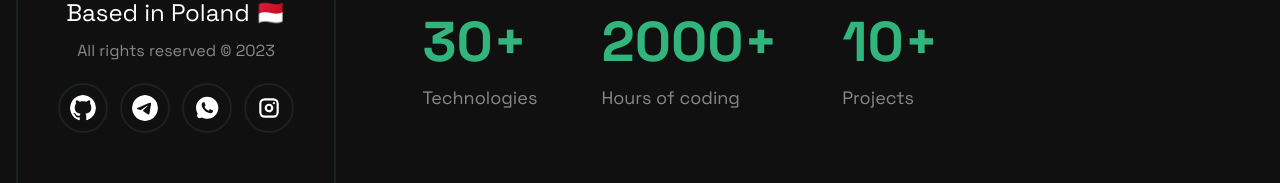
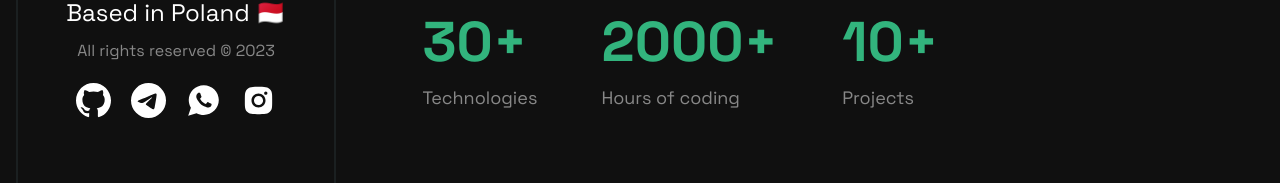
Before and after one commit to Anton-Kravkenko/Antonex, a Next.js app: page / in a window 1280 px wide. Shown: the part 468-651 px from the top of the page. Built offline with nearby package versions, Linux system fonts and the light colour scheme.

Commit message:
do header and adaptive it

```diff
--- /dev/null
+++ b/app/components/sections/header/header.tsx
@@ -0,0 +1,26 @@
+import SocialMediaIcons from '@/app/components/sections/left-bar/ui/social-media-icons/social-media-icons'
+import Button from '@/app/components/ui/button/button'
+import Heading from '@/app/components/ui/heading/heading'
+import { about } from '@/app/data/about'
+import { Color } from '@/app/utils/colors'
+
+const Header = () => (
+	<div className='fixed left-0 top-0 z-50 flex h-[50px] w-full items-center justify-between rounded-b-2xl border-b-2 border-twilight bg-dusk px-4 sm:h-[65px] xl:hidden'>
+		<Heading size={20} color={Color.white} bold>
+			👋 {about.name}
+		</Heading>
+		<div className='flex items-center'>
+			<div className='flex items-center gap-3'>
+				<SocialMediaIcons size={26} />
+			</div>
+			<Button
+				href={'mailto: antonkzavcenco05@gmail.com'}
+				size={'sm'}
+				className='text-md ml-4 hidden items-center justify-center rounded-xl text-center font-bold sm:block'>
+				Send me mail
+			</Button>
+		</div>
+	</div>
+)
+
+export default Header
--- a/app/components/sections/home/home.tsx
+++ b/app/components/sections/home/home.tsx
@@ -8,7 +8,7 @@ import { AiOutlineHome } from 'react-icons/ai'
 
 const Home = () => (
 	<SectionBox mt={10} title={'Home'} icon={AiOutlineHome}>
-		<h2 className='mt-2 text-3xl leading-[2rem]  lg:text-5xl lg:leading-[4rem]'>
+		<h2 className='mt-2 text-3xl leading-[2.5rem]  lg:text-5xl lg:leading-[4rem]'>
 			Say Hi from {''}
 			<a
 				className='font-bold text-primary'
@@ -16,7 +16,7 @@ const Home = () => (
 				Anton
 			</a>
 			, Mobile Developer <br /> who <span className='text-crimson'>loves</span>{' '}
-			to code and <br /> create new things for people 🚀
+			to code and create new things for people 🚀
 		</h2>
 		<Description className='mt-4 w-[80%]' color={Color.charcoal}>
 			{
--- a/app/components/sections/home/ui/counter/counter.tsx
+++ b/app/components/sections/home/ui/counter/counter.tsx
@@ -8,7 +8,7 @@ interface CounterProps {
 	description: string
 }
 const Counter: FC<CounterProps> = props => (
-	<div className='flex w-full items-center justify-center sm:block sm:w-fit'>
+	<div className='flex w-full items-center justify-center  sm:block sm:w-fit '>
 		<div>
 			<Heading color={Color.primary} size={56} bold>
 				{props.number}+
--- a/app/components/sections/left-bar/left-bar.tsx
+++ b/app/components/sections/left-bar/left-bar.tsx
@@ -2,6 +2,7 @@ import SocialMediaIcons from '@/app/components/sections/left-bar/ui/social-media
 import Button from '@/app/components/ui/button/button'
 import Description from '@/app/components/ui/description/description'
 import Heading from '@/app/components/ui/heading/heading'
+import { about } from '@/app/data/about'
 import { Color } from '@/app/utils/colors'
 import Image from 'next/image'
 
@@ -9,7 +10,7 @@ const LeftBar = () => (
 	<div className='bottom-5 top-5 hidden  w-[25%] rounded-2xl border-2 border-twilight p-8 xl:fixed xl:block xl:h-[calc(100vh-2.5rem)]'>
 		<div className='flex items-center  justify-between'>
 			<Heading color={Color.white} bold>
-				👋 Anton K.
+				👋 {about.name}
 			</Heading>
 			<div className='flex gap-5'>
 				<Description size={12}>
@@ -31,7 +32,9 @@ const LeftBar = () => (
 		<Description center color={Color.charcoal}>
 			All rights reserved © {new Date().getFullYear()}
 		</Description>
-		<SocialMediaIcons />
+		<div className='mt-5 flex items-center justify-center gap-5'>
+			<SocialMediaIcons size={35} />
+		</div>
 		<Button
 			href={'mailto: antonkzavcenco05@gmail.com'}
 			className=' absolute bottom-5  left-5 right-5 items-center justify-center rounded-xl text-center text-xl font-bold'>
--- a/app/components/sections/left-bar/ui/social-media-icons/social-media-icons.tsx
+++ b/app/components/sections/left-bar/ui/social-media-icons/social-media-icons.tsx
@@ -1,17 +1,17 @@
 import Icon from '@/app/components/ui/icon/icon'
 import { socialMediaIcons } from '@/app/data/SocialMediaIcons'
-const SocialMediaIcons = () => (
-	<div className='mt-5 flex items-center justify-center gap-3'>
+import { stylesProps } from '@/app/types/element-types'
+import { FC } from 'react'
+
+interface SocialMediaIconsProps extends stylesProps {
+	size: number
+}
+const SocialMediaIcons: FC<SocialMediaIconsProps> = ({ ...props }) => (
+	<>
 		{socialMediaIcons.map(icon => (
-			<Icon
-				key={icon.id}
-				icon={icon.icon}
-				size={50}
-				className='rounded-full border-2 border-twilight p-2.5'
-				href={icon.href}
-			/>
+			<Icon key={icon.id} icon={icon.icon} href={icon.href} {...props} />
 		))}
-	</div>
+	</>
 )
 
 export default SocialMediaIcons
--- a/app/components/ui/heading/heading.tsx
+++ b/app/components/ui/heading/heading.tsx
@@ -5,7 +5,7 @@ interface TitleProps
 	extends ColorProps,
 		Omit<HTMLProps<HTMLHeadingElement>, 'children' | 'color'> {
 	children: ReactNode
-	size?: 18 | 24 | 32 | 48 | 56 | 64
+	size?: 18 | 20 | 24 | 32 | 48 | 56 | 64
 	bold?: boolean
 	center?: boolean
 }
--- a/app/data/SocialMediaIcons.ts
+++ b/app/data/SocialMediaIcons.ts
@@ -1,6 +1,6 @@
+import { AiFillInstagram } from 'react-icons/ai'
 import { BsGithub, BsTelegram } from 'react-icons/bs'
 import { IoLogoWhatsapp } from 'react-icons/io'
-import { TbBrandInstagram } from 'react-icons/tb'
 
 export const githubLink = 'https://github.com/Anton-Kravkenko'
 export const TelegramLink = 'https://t.me/AntonKravcenco'
@@ -26,6 +26,6 @@ export const socialMediaIcons = [
 	{
 		id: 4,
 		href: InstagramLink,
-		icon: TbBrandInstagram
+		icon: AiFillInstagram
 	}
 ]
--- a/app/data/about.ts
+++ b/app/data/about.ts
@@ -1,4 +1,5 @@
 export const about = {
+	name: 'Anton K.',
 	description: `My journey started more than a ${
 		new Date().getFullYear() - 2021
 	} years ago, then I made a promise to myself that I could become a good developer, since then, every day I work 6-8 hours without a day off. I spend this time developing my big projects on the latest technologies. It's sad that people don't take my knowledge seriously, because of my young age, and my achievements seem like rewriting someone else's code to them. Although you can't find my project ideas and realization anywhere else.`,
--- a/app/page.tsx
+++ b/app/page.tsx
@@ -1,4 +1,5 @@
 import About from '@/app/components/sections/about/about'
+import Header from '@/app/components/sections/header/header'
 import HomeSection from '@/app/components/sections/home/home'
 import LeftBar from '@/app/components/sections/left-bar/left-bar'
 import Price from '@/app/components/sections/price/price'
@@ -10,7 +11,8 @@ export default function Home() {
 	return (
 		<div className='items-center justify-between p-4'>
 			<LeftBar />
-			<div className='relative sm:left-0  sm:w-full sm:p-2  xl:left-[30%]  xl:w-[70%] xl:p-8'>
+			<Header />
+			<div className='relative left-0 mt-6 w-full p-2 sm:mt-10 xl:left-[30%] xl:mt-0 xl:w-[70%] xl:p-8'>
 				<HomeSection />
 				<Specialization />
 				<Tech />
```
